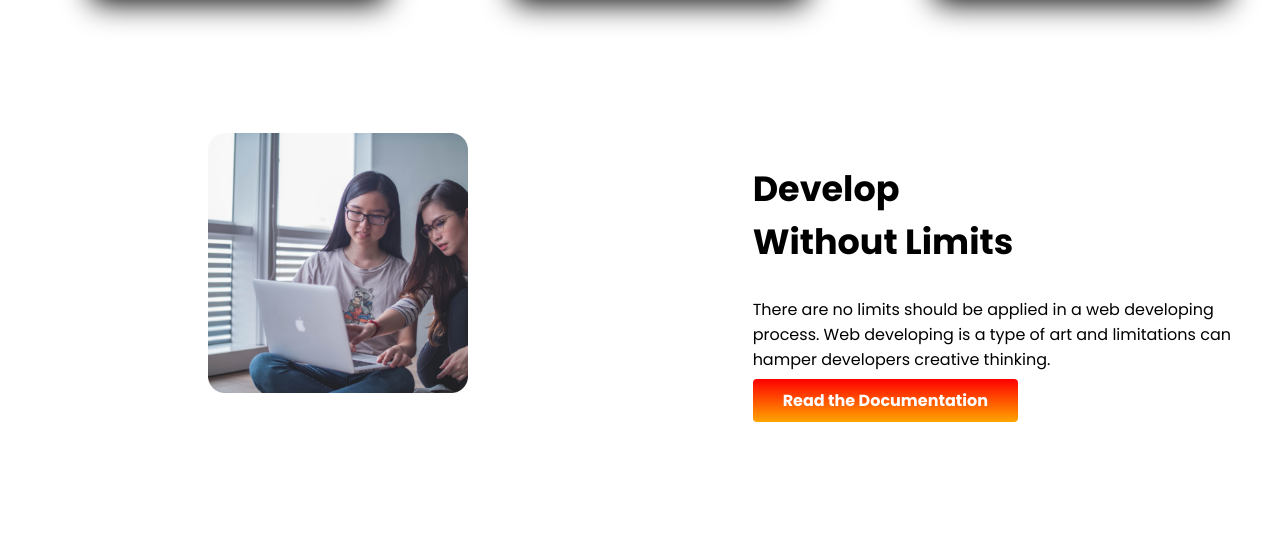
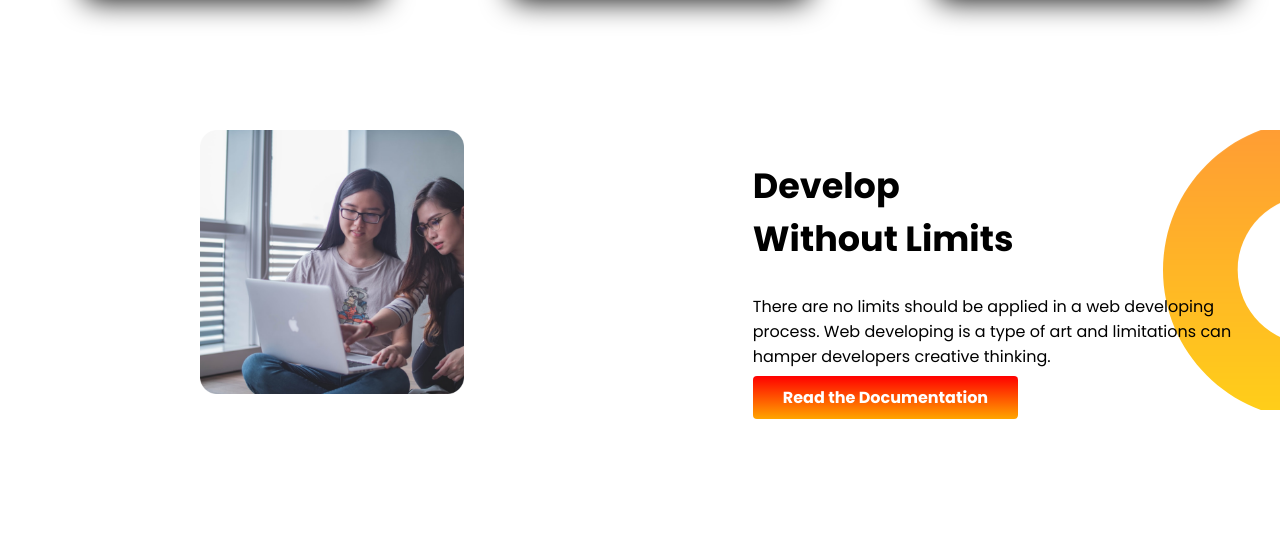
Before and after one commit to muhsina1/focused-on-2022, a plain HTML site: page index.html in a window 1280 px wide. Shown: the part 1040-1578 px from the top of the page. Drawn offline with Linux system fonts and the light colour scheme; a web font is replaced by a local one.

Commit message:
background added

```diff
--- a/index.html
+++ b/index.html
@@ -49,7 +49,7 @@
             </div>
         </div>
     </section>
-    <section class=" flexible-display">
+    <section class=" back-image flexible-display">
         <div class="margin-padding half-width">
             <img id="develop-image" src="images/pictures/coding.png">
         </div>
--- a/style.css
+++ b/style.css
@@ -2,6 +2,7 @@ body{
     font-family: 'Oswald', sans-serif;
 font-family: 'Playfair Display', serif;
 font-family: 'Poppins', sans-serif;
+margin: 0px;
 }
 .heading-style{
     border-left: 5px solid;
@@ -69,6 +70,11 @@ h1{
 .margin-padding{
     padding-left: 200px;
 }
+.back-image{
+    background-image: url(images/shapes/dream-bg.png);
+    background-repeat: no-repeat;
+    background-position: right;
+}
 footer{
     text-align: center;
 }
```
Also changed, not shown: images/shapes/dream-bg.png (added).
